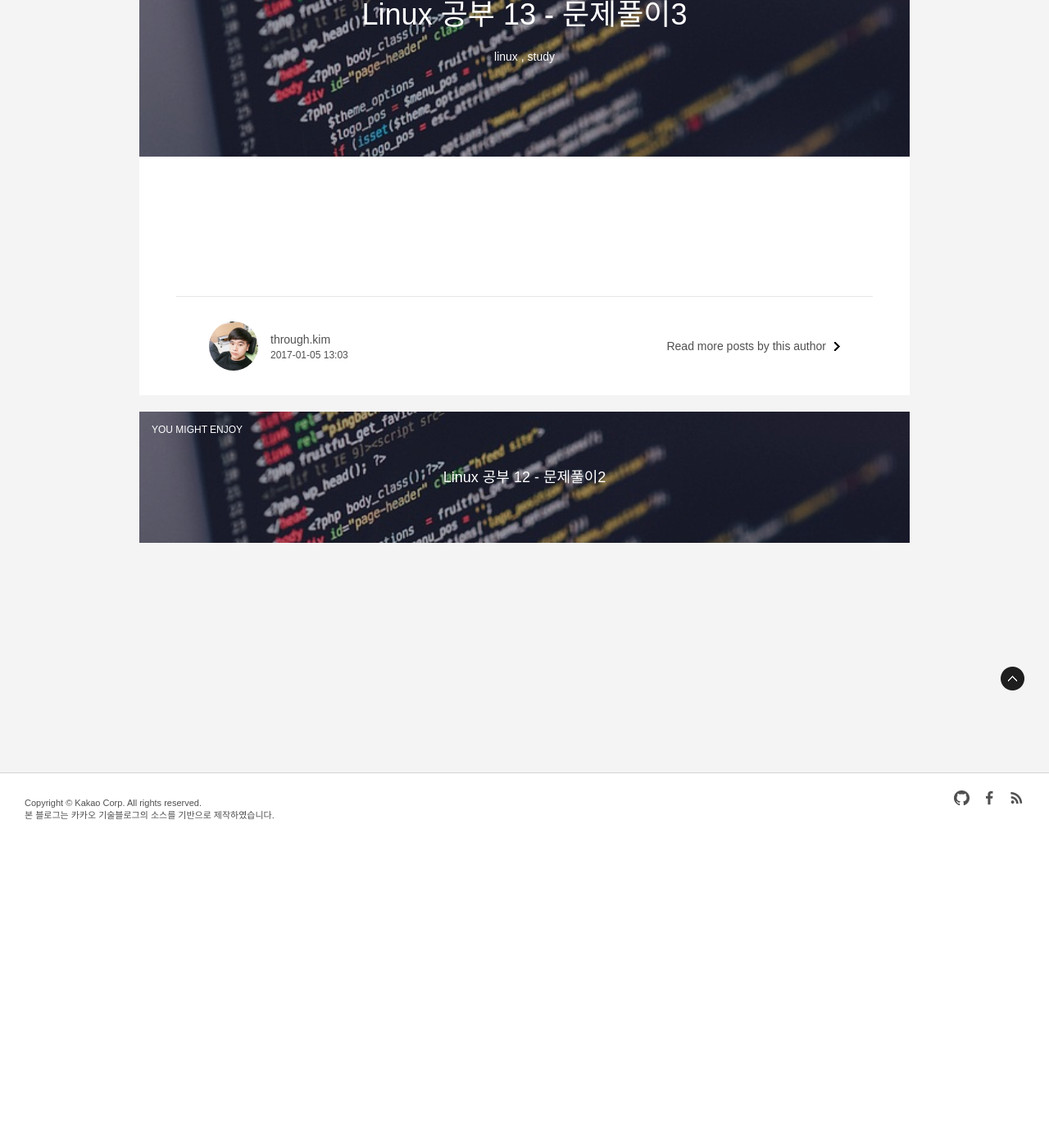
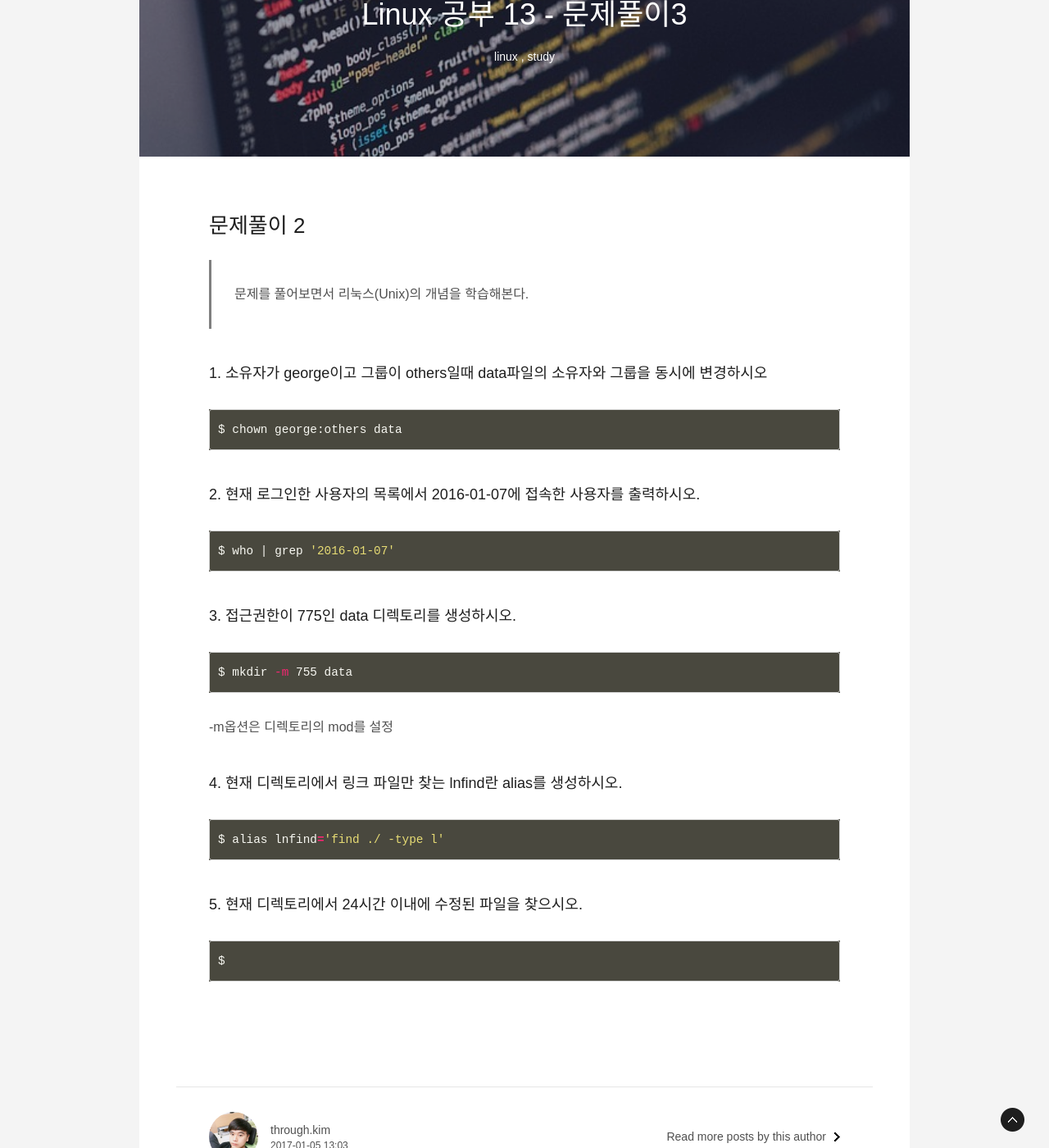
Before and after one commit to ThroughKim/throughkim.github.com, a Jekyll site: the page built from _posts/2017-01-05-linux-13.md, in a window 1280 px wide and 1400 px high, scrolled down 253 px. Shown: the whole window at 82% size. Built offline with Jekyll 4.4.1, drawn with Linux system fonts in a browser that asks for light colours; some web fonts are replaced.

Commit message:
upload blog

````diff
--- a/_posts/2017-01-05-linux-13.md
+++ b/_posts/2017-01-05-linux-13.md
@@ -6,3 +6,38 @@ date: 2017-01-05 13:03
 tags: [linux, study]
 image: '/files/covers/codes.jpg'
 ---
+
+# 문제풀이 2
+> 문제를 풀어보면서 리눅스(Unix)의 개념을 학습해본다.
+
+### 1. 소유자가 george이고 그룹이 others일때 data파일의 소유자와 그룹을 동시에 변경하시오
+
+```bash
+$ chown george:others data
+```
+
+### 2. 현재 로그인한 사용자의 목록에서 2016-01-07에 접속한 사용자를 출력하시오.
+
+```bash
+$ who | grep '2016-01-07'
+```
+
+### 3. 접근권한이 775인 data 디렉토리를 생성하시오.
+
+```bash
+$ mkdir -m 755 data
+```
+
+-m옵션은 디렉토리의 mod를 설정
+
+### 4. 현재 디렉토리에서 링크 파일만 찾는 lnfind란 alias를 생성하시오.
+
+```bash
+$ alias lnfind='find ./ -type l'
+```
+
+### 5. 현재 디렉토리에서 24시간 이내에 수정된 파일을 찾으시오.
+
+```bash
+$
+```
````
